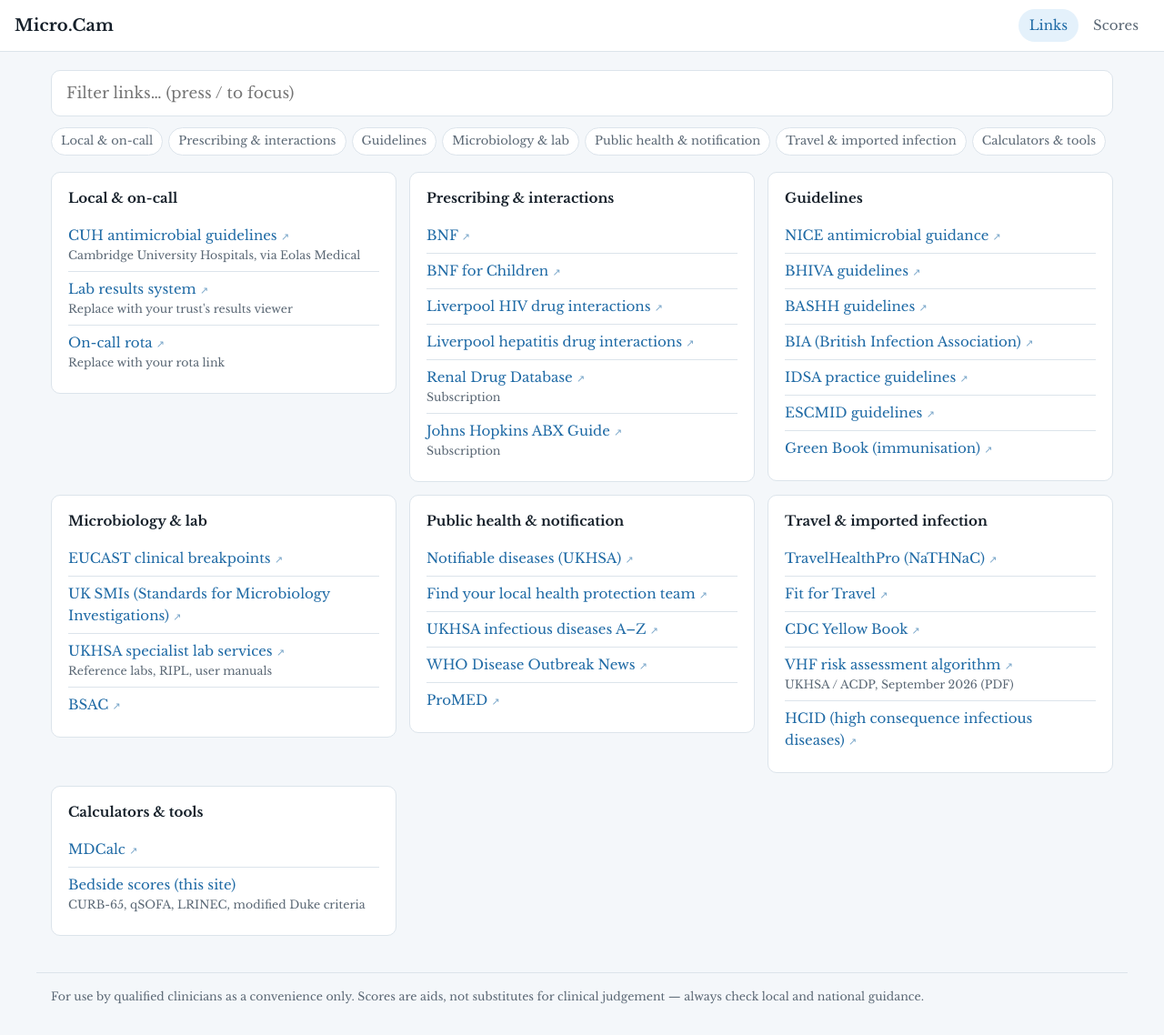
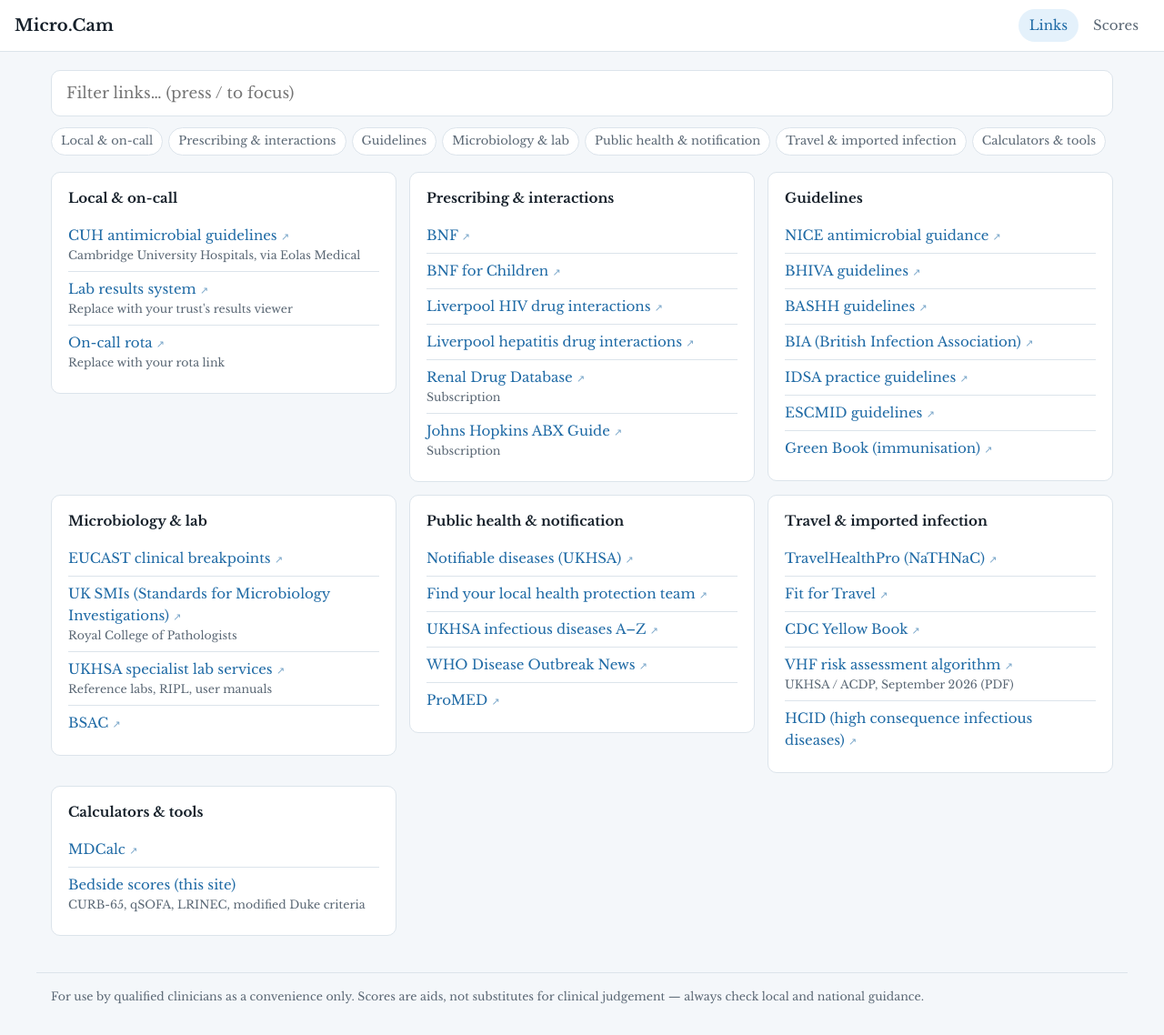
Before and after one commit to bucklesthomas/Micro.Cam, a Jekyll site: the page built from index.html, in a window 1280 px wide and 1138 px high. Shown: the whole window at 91% size. Built offline with Jekyll 4.4.1, drawn with Linux system fonts in a browser that asks for light colours.

Commit message:
Point UK SMIs link to RCPath
Co-Authored-By: Claude Opus 5.5 <noreply@anthropic.com>
Claude-Session: https://claude.ai/code/session_014umjqCS9d4umYuNKooKA4U

```diff
--- a/_data/links.yml
+++ b/_data/links.yml
@@ -73,8 +73,9 @@
       url: "https://www.eucast.org/clinical_breakpoints"
       tags: mic susceptibility ast
     - name: UK SMIs (Standards for Microbiology Investigations)
-      url: "https://www.gov.uk/government/collections/standards-for-microbiology-investigations-smi"
-      tags: lab methods ukhsa
+      url: "https://www.rcpath.org/profession/publications/standards-for-microbiology-investigations.html"
+      note: Royal College of Pathologists
+      tags: smi lab methods rcpath ukhsa
     - name: UKHSA specialist lab services
       url: "https://www.gov.uk/government/collections/specialist-microbiology-services"
       note: Reference labs, RIPL, user manuals
```
